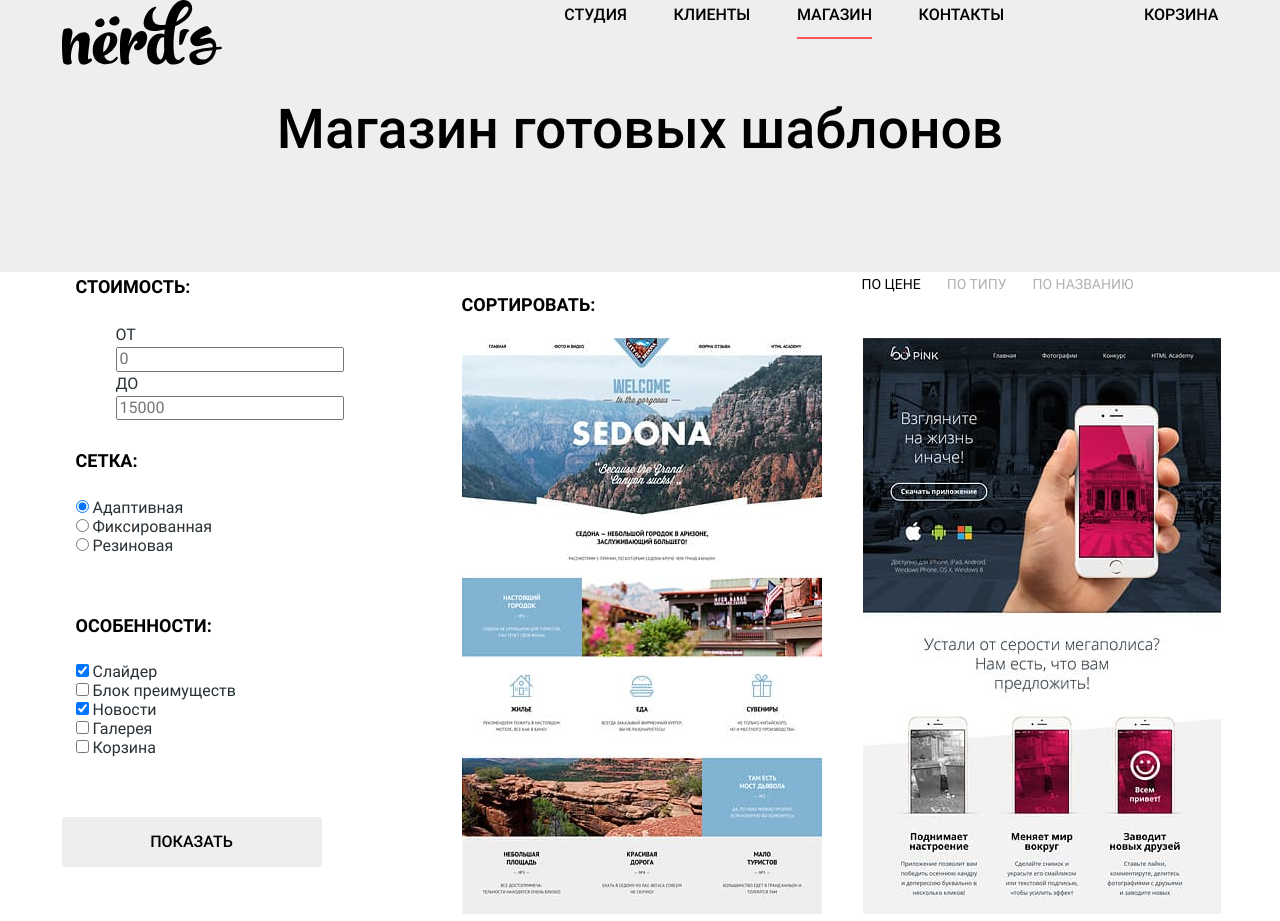
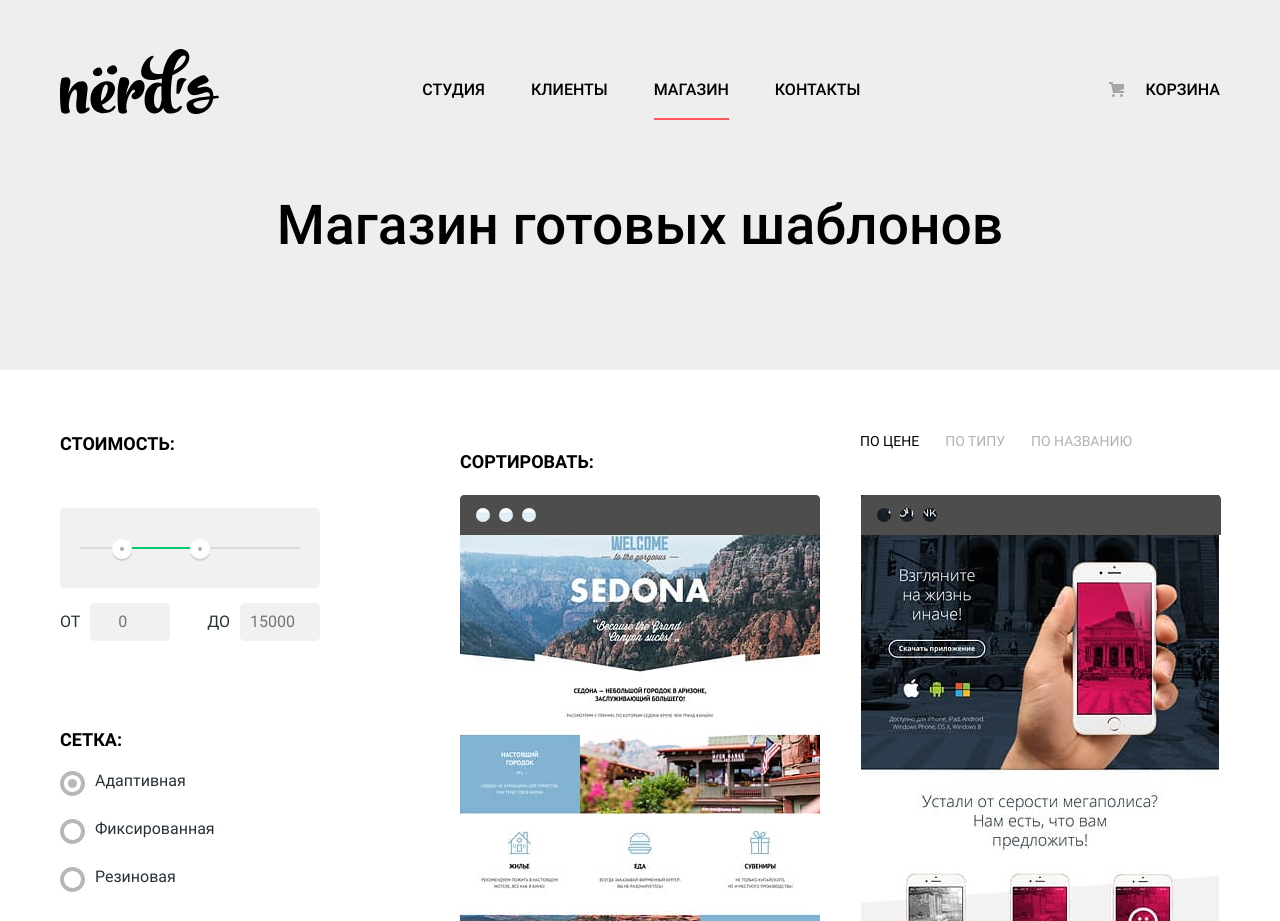
Before and after one commit to masshqai/970963-nerds-28, a plain HTML site: page inner.html in a window 1280 px wide. Shown: the top 921 px of the page. Drawn offline with Linux system fonts and the light colour scheme.

Commit message:
Начала оформлять декоративные элементы

```diff
--- a/css/style.css
+++ b/css/style.css
@@ -10,6 +10,7 @@
   --hover-yellow: #eab534;
   --active-yellow: #e5a722;
   --white: #ffffff;
+  --white-opacity: rgba(255, 255, 255, 0.3);
   --basic-grey: #eeeeee;
   --dark-grey: #283136;
   --social-grey: #e1e1e1;
@@ -17,6 +18,8 @@
   --icon-grey: #a6a6a6;
   --card-grey: #666666;
   --border-grey: #dbdbdb;
+  --btn-hover-grey: #dfdfdf;
+  --btn-active-grey: #d5d5d5;
 }
 
 @font-face {
@@ -89,7 +92,7 @@ img {
 }
 
 .container {
-  width: 1157px;
+  width: 1160px;
   margin: 0 auto;
   padding: 0 10px;
 }
@@ -109,6 +112,8 @@ img {
   width: 160px;
   height: 65px;
   margin-right: 203px;
+  display: block;
+  padding-top: 49px;
 }
 
 .main-navigation {
@@ -129,24 +134,26 @@ img {
   display: flex;
   justify-content: space-between;
   flex-wrap: wrap;
+  margin-right: 245px;
 }
 
 .main-navigation-wrapper .container {
   display: flex;
-  justify-content: space-between;
-  flex-wrap: wrap;
 }
 
 .user-navigation {
   max-width: 160px;
 }
 
-.user-navigation .site-basket {
-  padding-left: 50px;
+.main-navigation-list {
+  list-style: none;
 }
 
-.main-navigation-list {
-  list-style: none;
+.navigation-list-item,
+.site-basket {
+  display: block;
+  padding-bottom: 9px;
+  padding-top: 75px;
 }
 
 .main-navigation a,
@@ -170,6 +177,23 @@ img {
 .site-basket a:active {
   opacity: 0.3;
   color: var(--black);
+}
+
+.user-navigation .site-basket {
+  position: relative;
+  padding-left: 40px;
+}
+
+.user-navigation .site-basket::before {
+  content: "";
+  position: absolute;
+  top: 82px;
+  left: 4px;
+  width: 21px;
+  height: 15px;
+  background-image: url("../img/cart-icon.svg");
+  background-repeat: no-repeat;
+  background-position: 0 0;
 }
 
 /*Секция со слайдером*/
@@ -239,10 +263,12 @@ img {
 .products-list {
   list-style: none;
   display: grid;
-  grid-template-columns: 1fr 1fr 1fr;
+  grid-template-columns: 300px 300px 1fr;
   column-gap: 100px;
   margin: 0;
   padding: 0;
+  border-bottom: 2px solid var(--basic-grey);
+  padding-bottom: 80px;
 }
 
 .products-item h3 {
@@ -251,11 +277,15 @@ img {
   text-transform: uppercase;
   color: var(--black);
   font-weight: 700;
+  margin: 0;
+  margin-bottom: 16px;
 }
 
 .products-item p {
   font-size: 16px;
   line-height: 24px;
+  margin: 0;
+  margin-bottom: 32px;
 }
 
 .products-item a {
@@ -263,6 +293,17 @@ img {
   text-align: center;
   text-transform: uppercase;
   vertical-align: middle;
+}
+
+.products-item img {
+  width: 300px;
+  height: 146px;
+  margin-bottom: 25px;
+}
+
+.products-button {
+  display: inline-block;
+  padding: 15px 39px;
 }
 
 .web-sites-button {
@@ -276,7 +317,8 @@ img {
 
 .web-sites-button:active {
   background-color: var(--active-pink);
-  /*доделать прозрачность текста*/
+  box-shadow: inset 0px 3px 0px rgba(0, 1, 1, 0.1);
+  color: var(--white-opacity);
 }
 
 .apps-button {
@@ -290,7 +332,8 @@ img {
 
 .apps-button:active {
   background-color: var(--active-green);
-  /*доделать прозрачность текста*/
+  box-shadow: inset 0px 3px 0px rgba(0, 1, 1, 0.1);
+  color: var(--white-opacity);
 }
 
 .presentations-button {
@@ -304,7 +347,8 @@ img {
 
 .presentations-button:active {
   background-color: var(--active-yellow);
-  /*доделать прозрачность текста*/
+  box-shadow: inset 0px 3px 0px rgba(0, 1, 1, 0.1);
+  color: var(--white-opacity);
 }
 
 /*О студии*/
@@ -365,6 +409,13 @@ img {
   list-style: none;
   margin: 0;
   padding: 0;
+}
+
+.description-table span {
+  font-weight: 700;
+  font-size: 45px;
+  line-height: 64px;
+  color: var(--black);
 }
 
 /*Партнеры*/
@@ -433,33 +484,28 @@ img {
   padding: 68px 0;
 }
 
-.main-footer .container {
+.main-footer {
   display: grid;
   grid-template-columns: 260px 1fr;
+  column-gap: 140px;
   align-items: center;
-  column-gap: 139px;
-
 }
 
 .main-footer h2 {
+  margin: 0;
   font-weight: 700;
   font-size: 36px;
   line-height: 36px;
 }
 
-.description-table span {
-  font-weight: 700;
-  font-size: 45px;
-  line-height: 64px;
-  color: var(--black);
-}
-
 .discount h2 {
+  margin: 0;
   margin-bottom: 10px;
 }
 
 .discount p {
   line-height: 22px;
+  margin: 0;
 }
 
 .footer-social {
@@ -467,18 +513,21 @@ img {
   padding: 0;
   margin: 0;
   display: flex;
-  justify-content: space-between;
   flex-wrap: wrap;
 }
 
 .social-item {
-  background-color: var(--social-grey); /*градиент???*/
-  width: 80px;
-  height: 80px;
+  background-color: var(--social-grey);
+  width: 78px;
+  height: 78px;
   border-radius: 50%;
-  display: block;
+  display: inline-block;
   margin-right: 9px;
 }
+
+.insta-item {
+  margin-right: 0;
+} /*насколько верно так делать?иначе иконки не входят в строку*/
 
 .footer-social a:hover,
 .footer-social a:focus {
@@ -487,7 +536,23 @@ img {
 
 .footer-social a:active {
   background-color: var(--active-pink);
-  /*прозрачность иконки*/
+  box-shadow: inset 0px 3px 0px rgba(0, 1, 1, 0.1);
+}
+
+.vk-item img {
+  padding: 33px 27px;
+}
+
+.fb-item img {
+  padding: 30px 33px 26px 33px;
+}
+
+.insta-item img {
+  padding: 30px;
+}
+
+.social-item img:active {
+  opacity: 0.3;
 }
 
 .modal-window {
@@ -496,7 +561,7 @@ img {
 
 /*Заголовок на странице каталога*/
 
-.main-header h1 {
+.main-catalog-title {
   font-weight: 500;
   font-size: 55px;
   line-height: 55px;
@@ -504,16 +569,110 @@ img {
   text-align: center;
   text-transform: none;
   vertical-align: middle;
+  margin: 0;
+  padding-bottom: 117px;
+  background-color: var(--basic-grey);
 }
 
 .page-catalog {
   display: grid;
   grid-template-columns: 260px 1fr;
   align-content: start;
-
+  margin-top: 59px;
 }
 
 /*Формы*/
+.filters {
+  width: 260px;
+}
+
+.form-container fieldset {
+  padding: 0;
+  margin: 0;
+  margin-bottom: 30px;
+  border: none;
+}
+
+.range-filter {
+  width: 260px;
+  margin-top: 49px;
+}
+
+.filter-item legend {
+  font-size: 18px;
+  line-height: 24px;
+  text-transform: uppercase;
+  font-weight: 700;
+}
+
+.range-controls {
+  position: relative;
+  height: 41px;
+  margin-bottom: 15px;
+  padding-top: 39px;
+  padding-right: 20px;
+  padding-left: 20px;
+  background-color: #f1f1f1;
+  border-radius: 5px;
+}
+
+.range-controls .scale {
+  height: 2px;
+  background: #d7dcde;
+}
+
+.range-controls .bar {
+  width: 70%;
+  height: 2px;
+  background: #00ca74;
+}
+
+.range-controls .toggle {
+  position: absolute;
+  top: 31px;
+  left: 0;
+  width: 4px;
+  height: 4px;
+  padding: 0;
+  border: 8px solid #ffffff;
+  background-color: #ababab;
+  border-radius: 50%;
+  box-shadow: 0 2px 1px 0 #cfcfcf;
+  cursor: pointer;
+}
+
+.range-controls .toggle-min {
+  left: 18px;
+}
+
+.range-controls .toggle-max {
+  left: 160px;
+}
+
+.price-controls {
+  display: flex;
+  justify-content: space-between;
+  margin-bottom: 54px;
+}
+
+.price-controls label {
+  text-transform: uppercase;
+  font-family: "Roboto", "Arial", sans-serif;
+  font-size: 16px;
+}
+
+.price-controls input {
+  width: 60px;
+  padding: 10px;
+  margin-left: 10px;
+  text-align: center;
+  color: #283136;
+  border: none;
+  border-radius: 5px;
+  background: #f1f1f1;
+  font-family: inherit;
+  font-size: inherit;
+}
 
 .heading-form {
   font-size: 18px;
@@ -523,27 +682,9 @@ img {
   color: var(--black);
 }
 
-.heading-form li {
-  margin-bottom: 24px;
-}
-
-.grid-form .heading-form,
-.features-form .heading-form {
-  margin-bottom: 16px;
-}
-
-.price-form {
-  border-style: none;
-}
-
-.price-form ul {
-  list-style: none;
-}
-
 .grid-form,
 .features-form {
   line-height: 19px;
-  border: none;
 }
 
 .grid-form {
@@ -561,7 +702,80 @@ img {
   padding: 0;
 }
 
-/*добавить стили для формы:наведение и заблокирован*/
+.grid-form .heading-form,
+.features-form .heading-form {
+  margin-bottom: 16px;
+}
+
+.filter-option {
+  margin-bottom: 29px;
+  padding-left: 35px;
+}
+
+.filter-option label {
+  position: relative;
+  display: block;
+  cursor: pointer;
+  user-select: none;
+}
+
+.filter-option label:disabled {
+  cursor: default;
+  opacity: 0.3;
+}
+
+.filter-input-checkbox + label::before {
+  content: "";
+  position: absolute;
+  background-image: url("../img/checkbox-off.svg");
+  background-repeat: no-repeat;
+  background-position: 0 0;
+  left: -35px;
+  top: 0;
+  width: 23px;
+  height: 23px;
+  opacity: 0.4;
+}
+
+.filter-input-checkbox:checked + label::before {
+  content: "";
+  position: absolute;
+  background-image: url("../img/checkbox-on.svg");
+  background-repeat: no-repeat;
+  background-position: 0 0;
+  left: -35px;
+  top: 0;
+  width: 26px;
+  height: 23px;
+  opacity: 0.4;
+}
+
+.filter-input-radio + label::before {
+  content: "";
+  position: absolute;
+  background-image: url("../img/radio-off.svg");
+  background-repeat: no-repeat;
+  background-position: 0 0;
+  left: -35px;
+  top: 0;
+  width: 25px;
+  height: 25px;
+  opacity: 0.4;
+}
+
+.filter-input-radio:checked + label::before {
+  content: "";
+  position: absolute;
+  background-image: url("../img/radio-on.svg");
+  background-repeat: no-repeat;
+  background-position: 0 0;
+  left: -35px;
+  top: 0;
+  width: 25px;
+  height: 25px;
+  opacity: 0.4;
+}
+
 
 .form-submit {
   font-weight: 500;
@@ -573,9 +787,20 @@ img {
   width: 260px;
   height: 50px;
   border: none;
-
 }
 
+.form-submit:hover,
+.form-submit:focus {
+  background-color: var(--btn-hover-grey);
+}
+
+.form-submit:active {
+  background-color: var(--btn-active-grey);
+}/*как добавить прозрачность текста при нажатии у кнопки?*/
+
+
+
+/*Сортировать*/
 .sorting-wrapper {
   display: flex;
   width: 760px;
@@ -632,7 +857,10 @@ img {
 
 .catalog-item {
   position: relative;
+}
 
+.catalog-item:nth-child(2n) {
+  margin-right: 0;
 }
 
 .catalog-item:hover .description-card {
@@ -647,6 +875,18 @@ img {
   position: absolute;
   bottom: 0;
   left: 0;
+}
+
+.catalog-item::before {
+  content: "";
+  position: absolute;
+  width: 360px;
+  height: 40px;
+  background-image: url("../img/browser.svg");
+  background-repeat: no-repeat;
+  background-position: 0 0;
+  /*Не выходит верно спозиционировать*/
+
 }
 
 .description-card h3 {
--- a/inner.html
+++ b/inner.html
@@ -8,7 +8,7 @@
 </head>
 <body class="page-body">
 <header class="main-header">
-  <nav class="main-navigation">
+  <nav class="main-navigation" container>
     <div class="main-navigation-wrapper">
       <div class="container">
         <a class="main-navigation-logo" href="index.html">
@@ -20,46 +20,51 @@
           <li><a class="navigation-list-item active-menu" href="inner.html">Магазин</a></li>
           <li><a class="navigation-list-item" href="#">Контакты</a></li>
         </ul>
+        <div class="user-navigation">
           <a class="site-basket" href="#">Корзина</a>
         </div>
       </div>
+    </div>
   </nav>
-  <h1>Магазин готовых шаблонов</h1>
 </header>
 <main>
+  <h1 class="main-catalog-title">Магазин готовых шаблонов</h1>
   <div class="page-catalog container">
-    <section>
+    <section class="filters">
       <h2 class="visually-hidden">Фильтры</h2>
       <form class="form-container" action="https://echo.htmlacademy.ru" method="get">
         <fieldset class="price-form">
           <legend class="heading-form">Стоимость:</legend>
-          <div> <!--поле бегунка-->
-            <div></div><!--кнопка от-->
-            <div></div><!--шкала-->
-            <div></div><!--кнопка до-->
+          <div class="range-filter">
+            <div class="range-controls">
+              <div class="scale">
+                <div class="bar" style="width: 30%;margin-left: 20%"></div>
               </div>
-          <ul>
-            <li>
-              <label>ОТ<input type="number" name="min" placeholder="0"></label>
-            </li>
-            <li>
-              <label>ДО<input type="number" name="max" placeholder="15000"></label>
-            </li>
-          </ul>
+              <div class="toggle toggle-min" tabindex="0" style="left: 20%"></div>
+              <div class="toggle toggle-max" tabindex="0" style="left: 50%"></div>
+            </div>
+            <div class="price-controls">
+              <label class="min-price">ОТ<input type="number" name="min" placeholder="0"></label>
+              <label class="max-price">ДО<input type="number" name="max" placeholder="15000"></label>
+            </div>
+          </div>
         </fieldset>
         <fieldset class="grid-form">
           <legend class="heading-form">Сетка:</legend>
           <ul>
-            <li>
-              <input type="radio" name="grid" value="adaptive" id="filter-adaptive" checked>
+            <li class="filter-option">
+              <input class="visually-hidden filter-input-radio" type="radio" name="grid" value="adaptive"
+                     id="filter-adaptive" checked>
               <label for="filter-adaptive">Адаптивная</label>
             </li>
-            <li>
-              <input type="radio" name="grid" value="fixed" id="filter-fixed">
+            <li class="filter-option">
+              <input class="visually-hidden filter-input-radio" type="radio" name="grid" value="fixed"
+                     id="filter-fixed">
               <label for="filter-fixed">Фиксированная</label>
             </li>
-            <li>
-              <input type="radio" name="grid" value="rubber" id="filter-rubber">
+            <li class="filter-option">
+              <input class="visually-hidden filter-input-radio" type="radio" name="grid" value="rubber"
+                     id="filter-rubber">
               <label for="filter-rubber">Резиновая</label>
             </li>
           </ul>
@@ -67,24 +72,26 @@
         <fieldset class="features-form">
           <legend class="heading-form">Особенности:</legend>
           <ul>
-            <li>
-              <input type="checkbox" name="slider" id="filter-slider" checked>
+            <li class="filter-option">
+              <input class="visually-hidden filter-input-checkbox" type="checkbox" name="slider" id="filter-slider"
+                     checked>
               <label for="filter-slider">Слайдер</label>
             </li>
-            <li>
-              <input type="checkbox" name="advantages" id="filter-advantages">
+            <li class="filter-option">
+              <input class="visually-hidden filter-input-checkbox" type="checkbox" name="advantages"
+                     id="filter-advantages">
               <label for="filter-advantages">Блок преимуществ</label>
             </li>
-            <li>
-              <input type="checkbox" name="news" id="filter-news" checked>
+            <li class="filter-option">
+              <input class="visually-hidden filter-input-checkbox" type="checkbox" name="news" id="filter-news" checked>
               <label for="filter-news">Новости</label>
             </li>
-            <li>
-              <input type="checkbox" name="gallery" id="filter-gallery">
+            <li class="filter-option">
+              <input class="visually-hidden filter-input-checkbox" type="checkbox" name="gallery" id="filter-gallery">
               <label for="filter-gallery">Галерея</label>
             </li>
-            <li>
-              <input type="checkbox" name="basket" id="filter-basket">
+            <li class="filter-option">
+              <input class="visually-hidden filter-input-checkbox" type="checkbox" name="basket" id="filter-basket">
               <label for="filter-basket">Корзина</label>
             </li>
           </ul>
@@ -197,23 +204,23 @@
     <img src="img/map-marker.png" width="231" height="190" alt="Маркер">
   </section>
 </main>
-<footer class="main-footer">
-  <div class="container">
+<footer class="main-footer container">
+
   <ul class="footer-social">
     <li>
-        <a class="social-item" href="#">
+      <a class="social-item vk-item" href="#">
         <span class="visually-hidden">Вконтакте</span>
         <img src="img/vk-icon.svg" width="26.01" height="15" alt=" Вконтакте">
       </a>
     </li>
     <li>
-        <a class="social-item" href="#">
+      <a class="social-item fb-item" href="#">
         <span class="visually-hidden">Фейсбук</span>
         <img src="img/fb-icon.svg" width="12" height="22" alt="Фейсбук">
       </a>
     </li>
     <li>
-        <a class="social-item" href="#">
+      <a class="social-item insta-item" href="#">
         <span class="visually-hidden">Инстаграм</span>
         <img src="img/insta-icon.svg" width="21" height="21" alt=" Инстаграм">
       </a>
@@ -223,7 +230,7 @@
     <h2>Давайте дружить, это выгодно!</h2>
     <p>Скидка 10% для друзей из социальных сетей.</p>
   </div>
-  </div>
+
 </footer>
 <section class="modal-window">
   <h2>Напишите нам</h2>
```
Also changed, not shown: index.html (+8 -10 lines), css/img/cart-icon.svg (added). Lines whose indentation alone changed are shown as unchanged.
